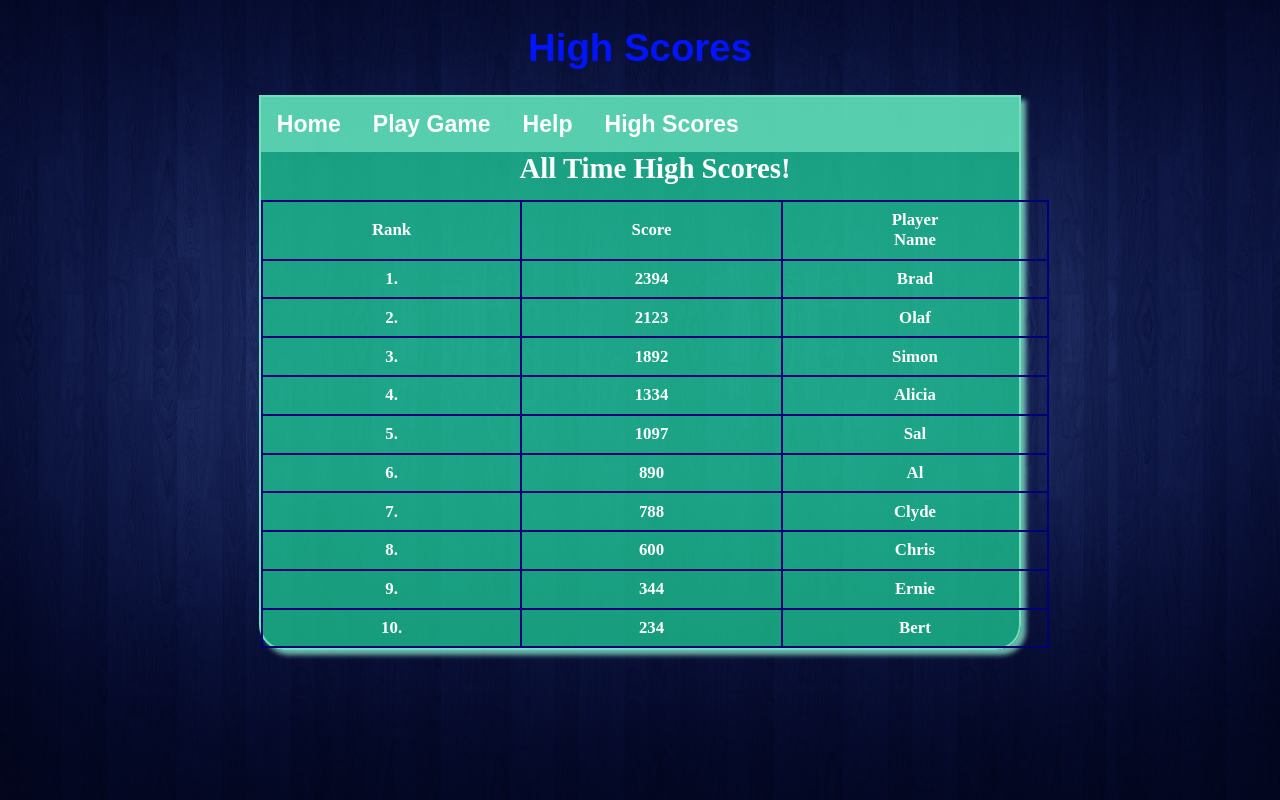
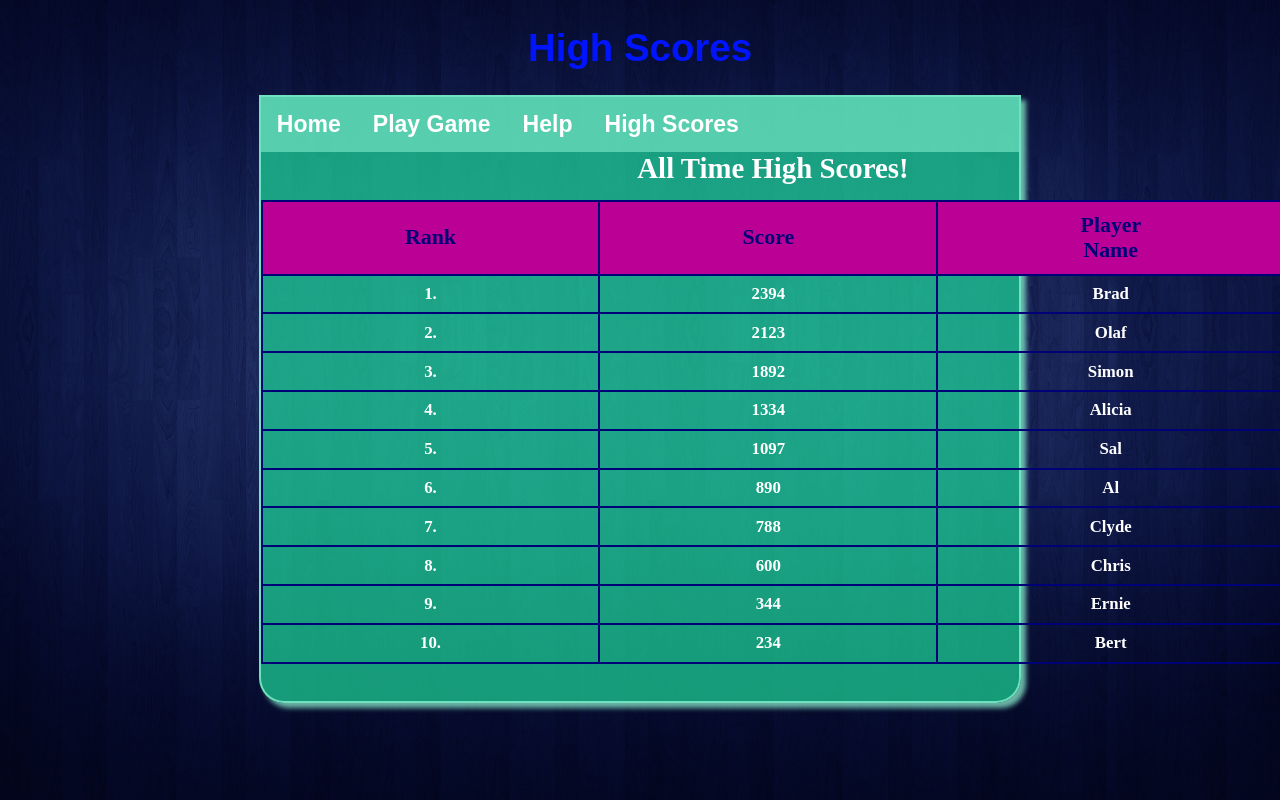
Before and after one commit to ylevine/CMSC495, a web app: file public/html/scores.html in a window 1280 px wide. Run offline with its HTML, style and script files only (its server is not run), Linux system fonts and the light colour scheme; lists and menus that the app fills with data are empty; some libraries are stand-ins or nearby versions.

Commit message:
Update
Color and text changes for the table headers.

```diff
--- a/public/css/Scores.css
+++ b/public/css/Scores.css
@@ -3,8 +3,8 @@
 }
 
 table{
-
 	border-collapse: collapse;
+	margin-bottom: 5%;
 }
 
 caption{
@@ -16,7 +16,9 @@ caption{
 }
 
 thead{
-
+	font-size: 25px;
+	background-color:#BA0095;
+	color:#000077;
 
 }
 
@@ -25,7 +27,6 @@ td {
 	font-size: .875em;
 	padding: .5em 6.5em;
 	border: 2px solid #007;
-
 }
 
 td{
```
